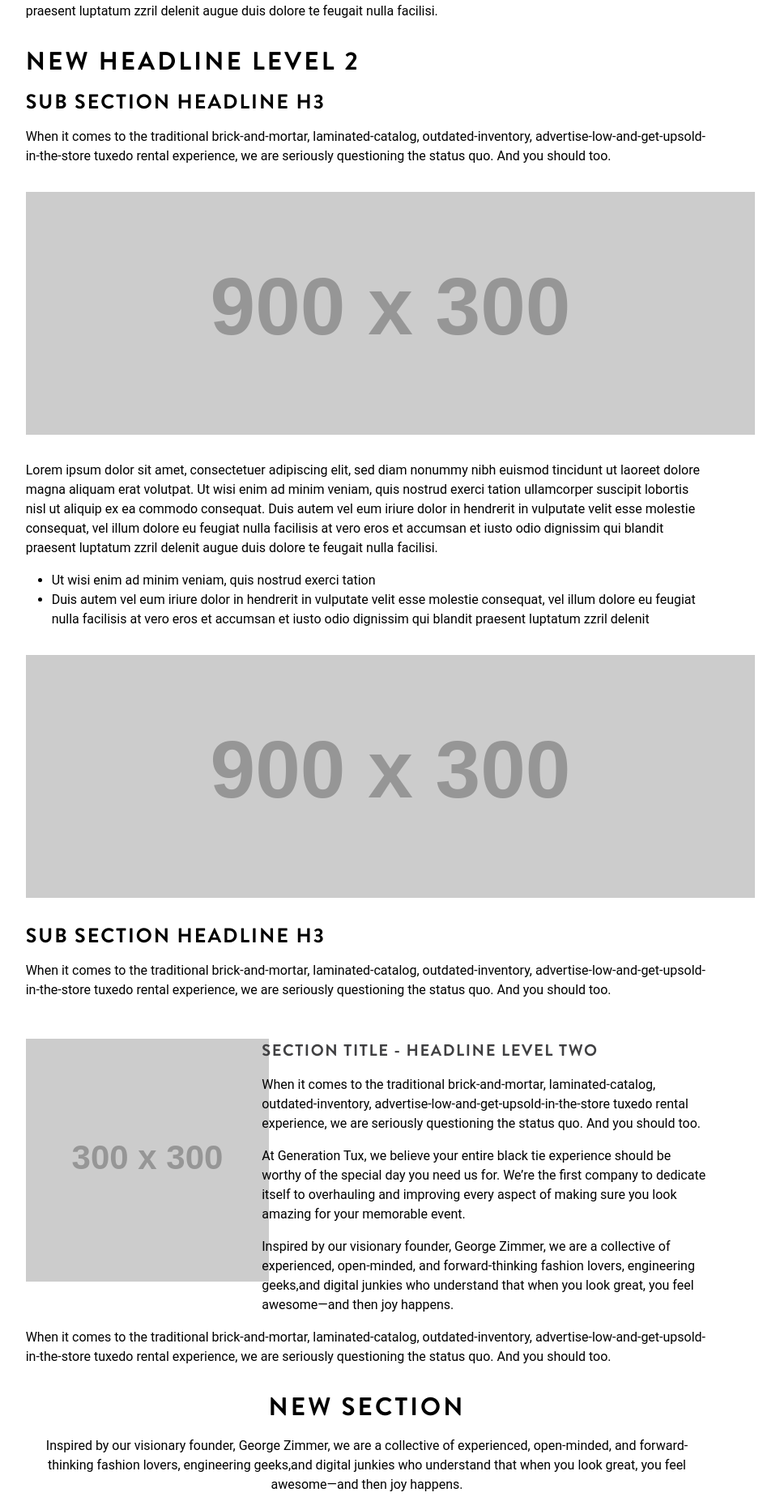
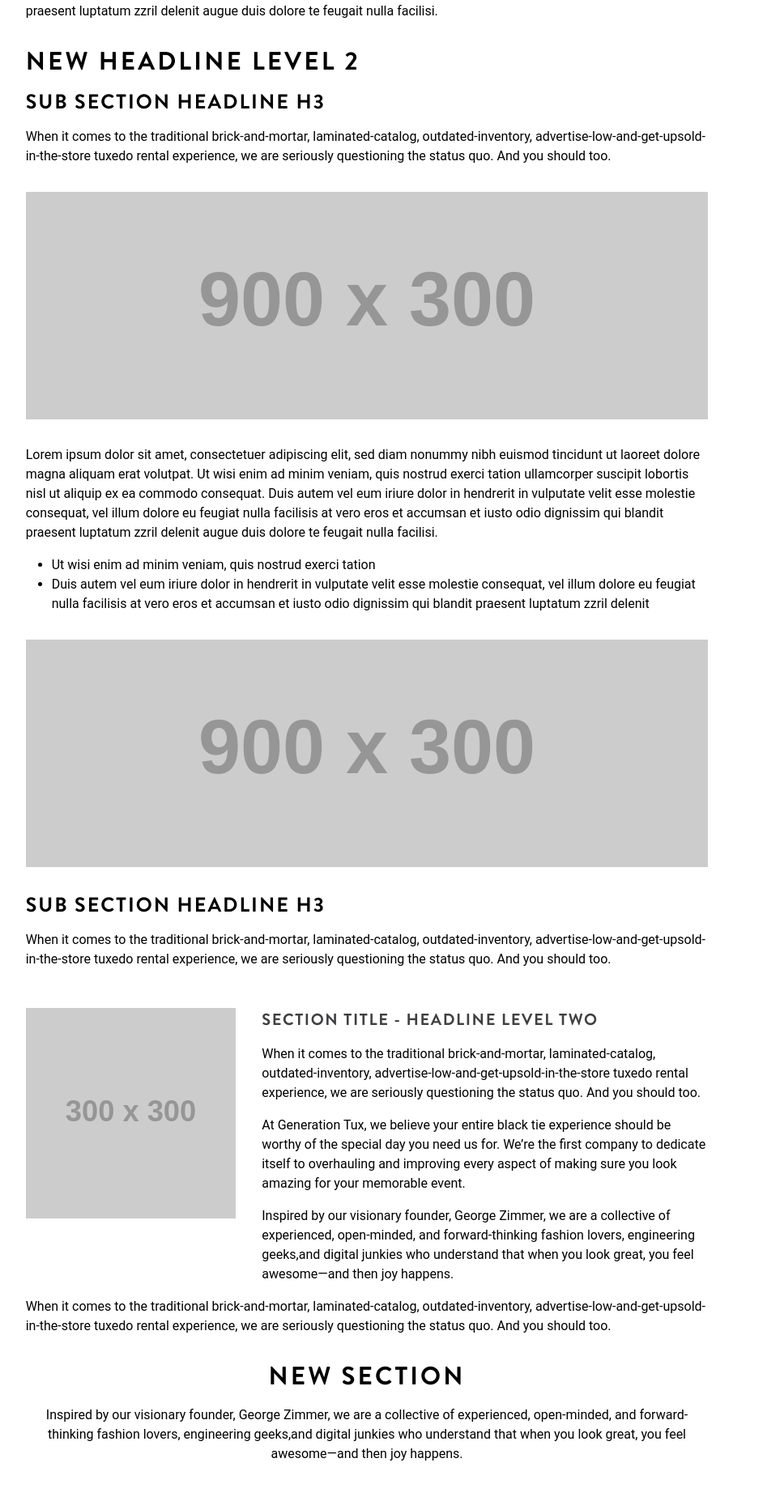
Before and after one commit to generationtux/styleguide, a Jekyll site: the page built from _modules/typography-demo.html, in a window 1280 px wide. Shown: the part 1556-3410 px from the top of the page at 81% size, without its empty margins (187-1150 px from the left). Built offline with Jekyll 4.4.1, drawn with Linux system fonts in a browser that asks for light colours.

Commit message:
adds img-responsive class to image

```diff
--- a/_modules/hero-caption-top.html
+++ b/_modules/hero-caption-top.html
@@ -11,7 +11,7 @@ container-type: none
 			<div class="btn btn-hollow-primary pusher-xs-btm-lg">Start Shopping</div>
 		</div>
 		<div class="col-sm-8">
-			<img src="/styleguide/images/hero.jpg">
+			<img class="img-responsive" src="/styleguide/images/hero.jpg">
 		</div>
 	</div>
 </div>
--- a/_modules/typography-demo.html
+++ b/_modules/typography-demo.html
@@ -69,7 +69,7 @@ container-type:
       When it comes to the traditional brick-and-mortar, laminated-catalog, outdated-inventory, advertise-low-and-get-upsold-in-the-store tuxedo rental experience, we are seriously questioning the status quo. And you should&nbsp;too.
     </p>
     <p>
-      <img class="context--copy copy-block" src="http://placehold.it/900x300">
+      <img class="context--copy copy-block img-responsive" src="http://placehold.it/900x300">
     </p>
     <p>
       Lorem ipsum dolor sit amet, consectetuer adipiscing elit, sed diam nonummy nibh euismod tincidunt ut laoreet dolore magna aliquam erat volutpat. Ut wisi enim ad minim veniam, quis nostrud exerci tation ullamcorper suscipit lobortis nisl ut aliquip ex
@@ -80,7 +80,7 @@ container-type:
       <li>Ut wisi enim ad minim veniam, quis nostrud exerci tation</li>
       <li>Duis autem vel eum iriure dolor in hendrerit in vulputate velit esse molestie consequat, vel illum dolore eu feugiat nulla facilisis at vero eros et accumsan et iusto odio dignissim qui blandit praesent luptatum zzril delenit</li>
     </ul>
-    <p><img class="context--copy copy-block" src="http://placehold.it/900x300"></p>
+    <p><img class="context--copy copy-block img-responsive" src="http://placehold.it/900x300"></p>
     <h3 class="context--copy"> Sub Section Headline H3</h3>
     <p>
       When it comes to the traditional brick-and-mortar, laminated-catalog, outdated-inventory, advertise-low-and-get-upsold-in-the-store tuxedo rental experience, we are seriously questioning the status quo. And you should&nbsp;too.
@@ -88,7 +88,7 @@ container-type:
 
     <div class="row">
       <div class="col-sm-4">
-        <img class="context--copy" src="http://placehold.it/300">
+        <img class="context--copy img-responsive" src="http://placehold.it/300">
       </div>
       <div class="col-sm-8">
         <h4 class="context--copy">Section Title - Headline Level&nbsp;Two</h4>
@@ -114,17 +114,17 @@ container-type:
     </p>
     <div class="row">
       <div class="col-sm-4 text-center">
-        <img class="pusher-xs-top-lg pusher-xs-btm-md text-center" src="http://placehold.it/100">
+        <img class="pusher-xs-top-lg pusher-xs-btm-md text-center img-responsive" src="http://placehold.it/100">
         <h5 class="uppercase">Foobar</h5>
         <p> This is the item description</p>
       </div>
       <div class="col-sm-4 text-center">
-        <img class="pusher-xs-top-lg pusher-xs-btm-md text-center" src="http://placehold.it/100">
+        <img class="pusher-xs-top-lg pusher-xs-btm-md text-center img-responsive" src="http://placehold.it/100">
         <h5 class="uppercase">Foobar</h5>
         <p> This is the item description</p>
       </div>
       <div class="col-sm-4 text-center">
-        <img class="pusher-xs-top-lg pusher-xs-btm-md text-center" src="http://placehold.it/100">
+        <img class="pusher-xs-top-lg pusher-xs-btm-md text-center img-responsive" src="http://placehold.it/100">
         <h5 class="uppercase">Foobar</h5>
         <p> This is the item description</p>
       </div>
```
